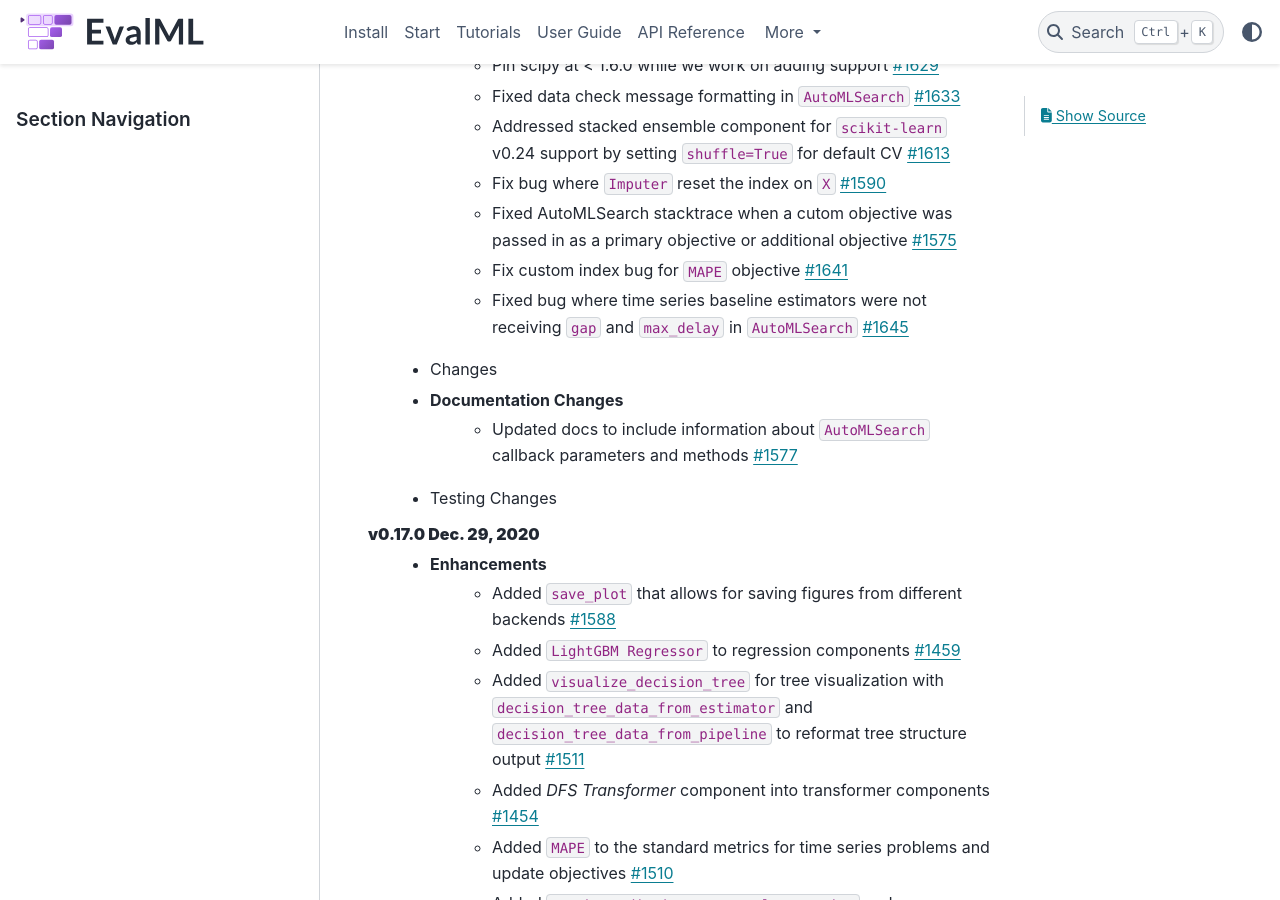
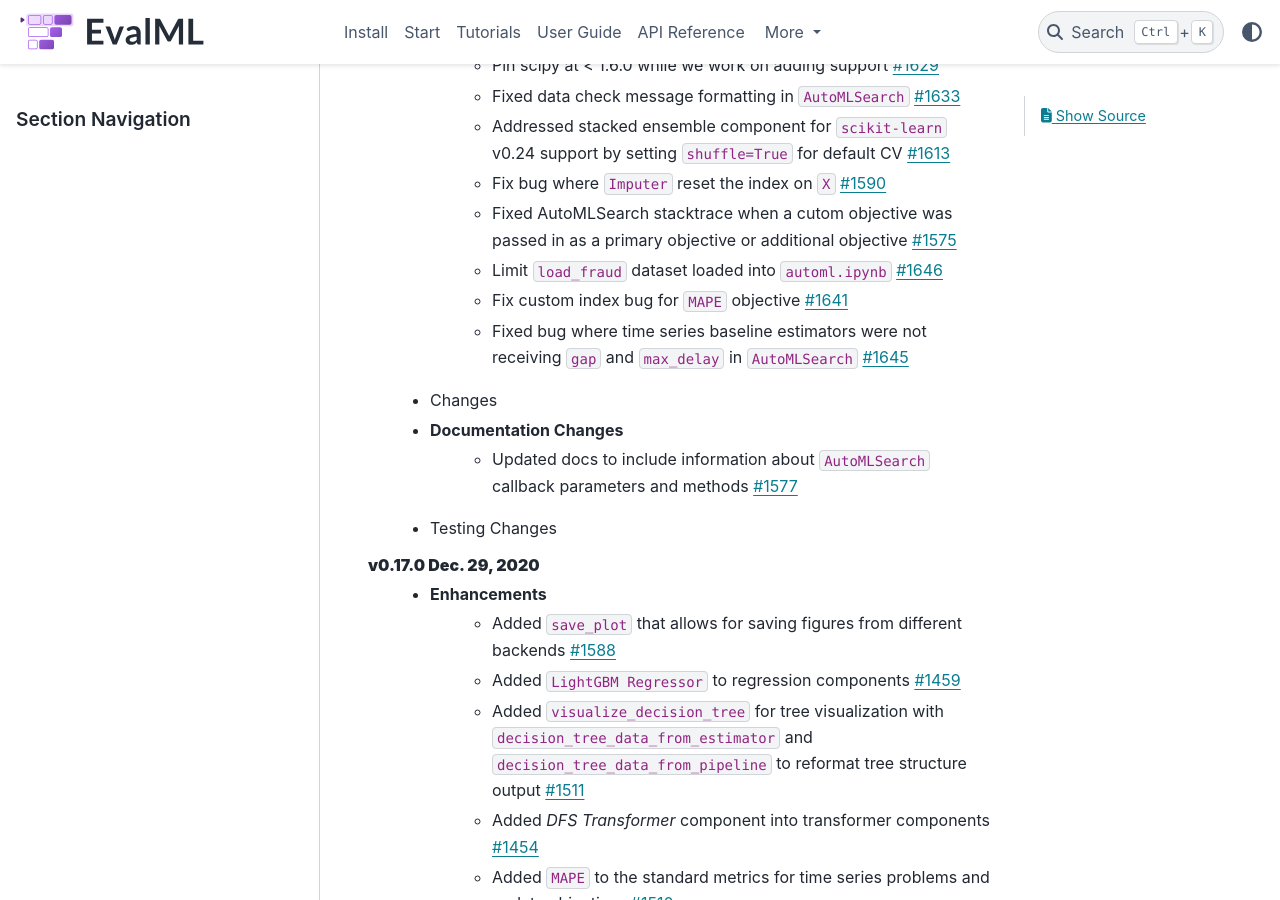
Before and after one commit to alteryx/evalml, a Sphinx documentation site: the page built from docs/source/release_notes.rst, in a window 1280 px wide and 900 px high, scrolled down 458 px. Built offline with Sphinx 7.4.7 and the PyData theme 0.15.4, drawn with Linux system fonts in a browser that asks for light colours; comment, search, counter and statistics services are not loaded.

Commit message:
Limiting fraud dataset to speed up doc builds (#1646)
* fix fraud

* update release notes

* linting

```diff
--- a/docs/source/release_notes.rst
+++ b/docs/source/release_notes.rst
@@ -13,6 +13,7 @@ Release Notes
         * Addressed stacked ensemble component for ``scikit-learn`` v0.24 support by setting ``shuffle=True`` for default CV :pr:`1613`
         * Fix bug where ``Imputer`` reset the index on ``X`` :pr:`1590`
         * Fixed AutoMLSearch stacktrace when a cutom objective was passed in as a primary objective or additional objective :pr:`1575`
+        * Limit ``load_fraud`` dataset loaded into ``automl.ipynb`` :pr:`1646`
         * Fix custom index bug for ``MAPE`` objective :pr:`1641`
         * Fixed bug where time series baseline estimators were not receiving ``gap`` and ``max_delay`` in ``AutoMLSearch`` :pr:`1645`
     * Changes
```
Also changed, not shown: docs/source/user_guide/automl.ipynb.
